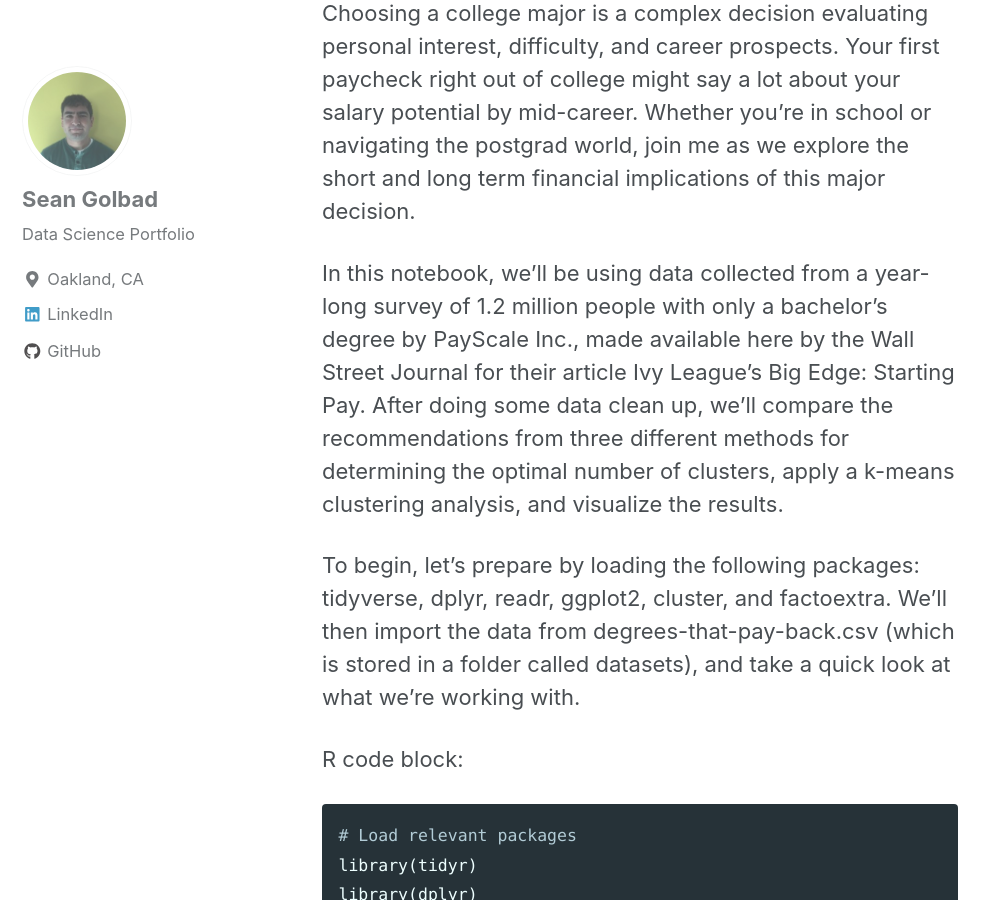
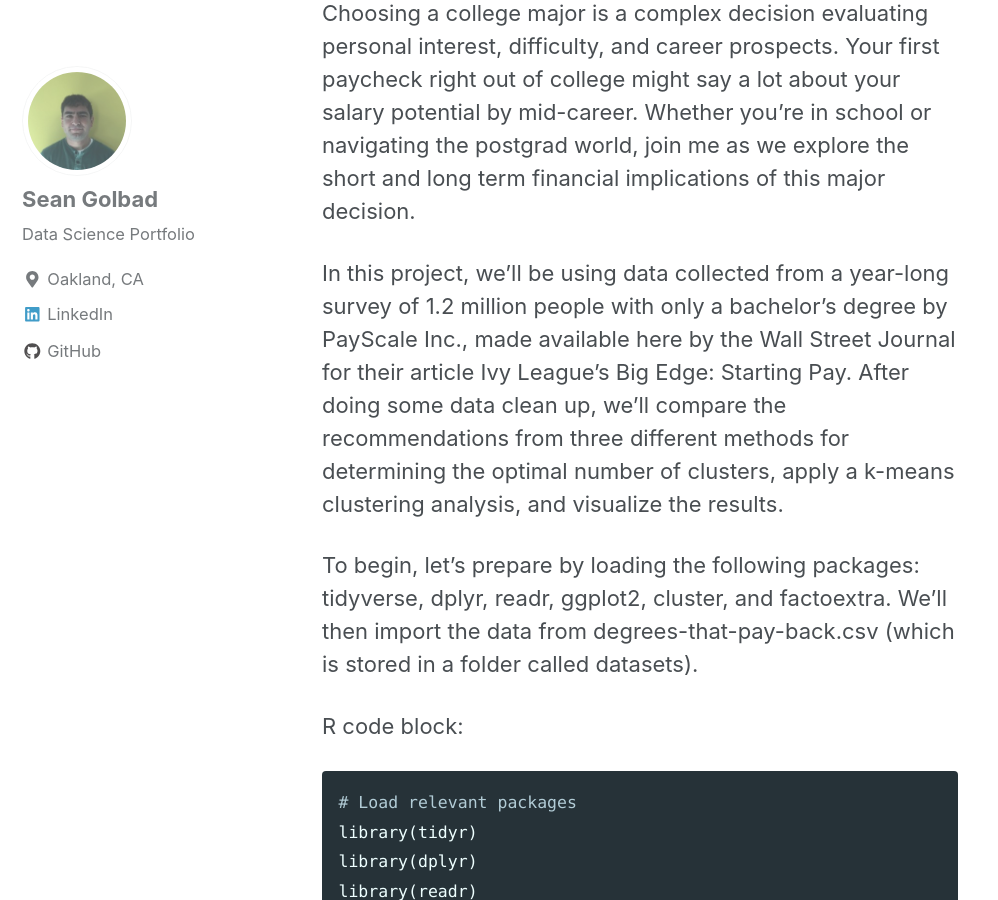
Before and after one commit to sgolbad88/sgolbad88.github.io, a Jekyll site: the page built from _posts/2019-05-28-degrees.md, in a window 1280 px wide and 900 px high, scrolled down 686 px. Shown: the whole window, without its empty margins (0-998 px from the left). Built offline with Jekyll 4.4.1, drawn with Linux system fonts in a browser that asks for light colours; cached includes are drawn as plain includes; nearby versions of some CDN libraries; some of the changed text lies outside the part shown.

Commit message:
programming update

````diff
--- a/_posts/2019-05-28-degrees.md
+++ b/_posts/2019-05-28-degrees.md
@@ -12,9 +12,9 @@ excerpt: "Data Visualization, Degrees, Data Science, Machine Learning"
 
 Wondering if that Philosophy major will really help you pay the bills? Think you're set with an Engineering degree? Choosing a college major is a complex decision evaluating personal interest, difficulty, and career prospects. Your first paycheck right out of college might say a lot about your salary potential by mid-career. Whether you're in school or navigating the postgrad world, join me as we explore the short and long term financial implications of this major decision.
 
-In this notebook, we'll be using data collected from a year-long survey of 1.2 million people with only a bachelor's degree by PayScale Inc., made available here by the Wall Street Journal for their article Ivy League's Big Edge: Starting Pay. After doing some data clean up, we'll compare the recommendations from three different methods for determining the optimal number of clusters, apply a k-means clustering analysis, and visualize the results.
+In this project, we'll be using data collected from a year-long survey of 1.2 million people with only a bachelor's degree by PayScale Inc., made available here by the Wall Street Journal for their article Ivy League's Big Edge: Starting Pay. After doing some data clean up, we'll compare the recommendations from three different methods for determining the optimal number of clusters, apply a k-means clustering analysis, and visualize the results.
 
-To begin, let's prepare by loading the following packages: tidyverse, dplyr, readr, ggplot2, cluster, and factoextra. We'll then import the data from degrees-that-pay-back.csv (which is stored in a folder called datasets), and take a quick look at what we're working with.
+To begin, let's prepare by loading the following packages: tidyverse, dplyr, readr, ggplot2, cluster, and factoextra. We'll then import the data from degrees-that-pay-back.csv (which is stored in a folder called datasets).
 
 R code block:
 ```r
````
Also changed, not shown: other parts of _posts/2019-05-28-degrees.md (+1 -1 lines).
